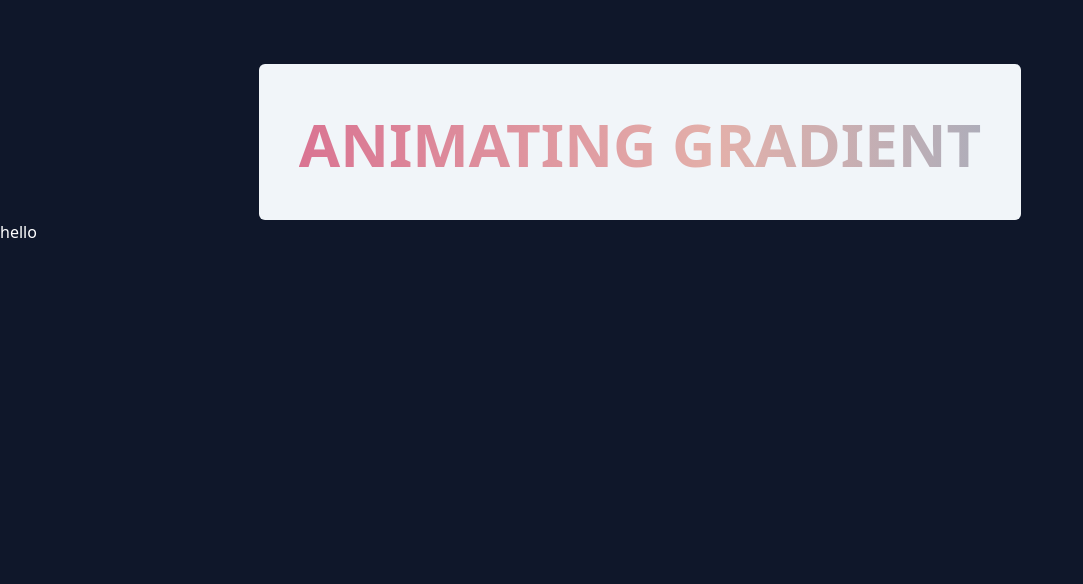
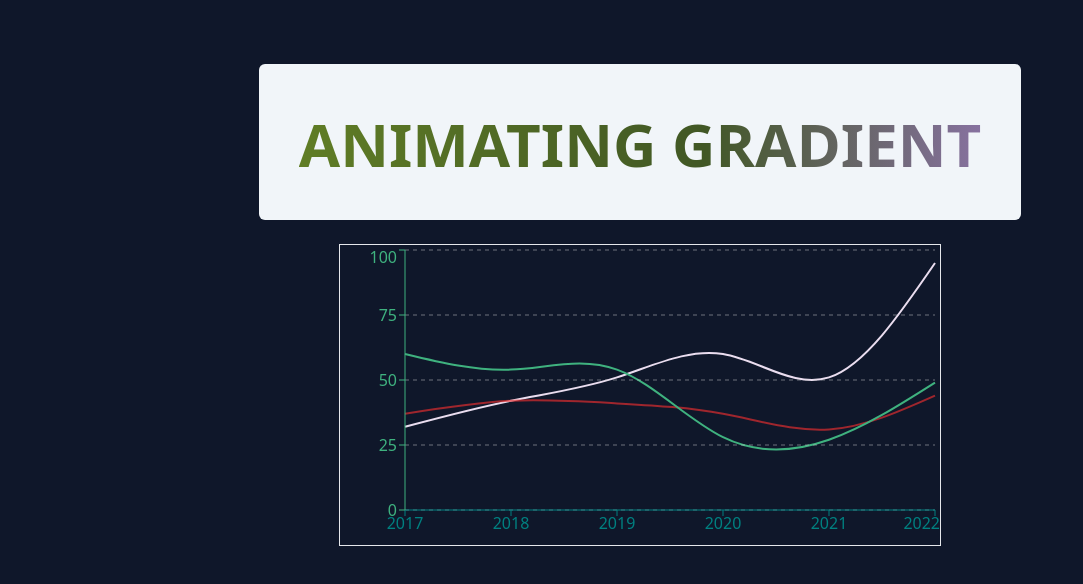
Before and after one commit to rahmanhamim/animation-chart-demo, a Next.js app: page / in a window 1280 px wide. Shown: the top 584 px of the page, without its empty margins (0-1083 px from the left). Built offline with nearby package versions, Linux system fonts and the light colour scheme.

Commit message:
line chart

```diff
--- /dev/null
+++ b/components/LineCharts/LineChartBlock.tsx
@@ -0,0 +1,65 @@
+import React from "react";
+import {
+    LineChart,
+    Line,
+    CartesianGrid,
+    XAxis,
+    YAxis,
+    Tooltip,
+    Legend,
+} from "recharts";
+
+const data = [
+    { name: "2017", react: 32, angular: 37, vue: 60 },
+    { name: "2018", react: 42, angular: 42, vue: 54 },
+    { name: "2019", react: 51, angular: 41, vue: 54 },
+    { name: "2020", react: 60, angular: 37, vue: 28 },
+    { name: "2021", react: 51, angular: 31, vue: 27 },
+    { name: "2022", react: 95, angular: 44, vue: 49 },
+];
+
+const LineChartBlock = () => {
+    return (
+        <div className="border">
+            <LineChart width={600} height={300} data={data}>
+                <Line
+                    dot={false}
+                    type="natural"
+                    dataKey="react"
+                    stroke="#eaddef"
+                    strokeWidth={2}
+                ></Line>
+                <Line
+                    dot={false}
+                    type="natural"
+                    dataKey="angular"
+                    stroke="#e82D2Faa"
+                    strokeWidth={2}
+                ></Line>
+                <Line
+                    dot={false}
+                    type="natural"
+                    dataKey="vue"
+                    stroke="#3FB27F"
+                    strokeWidth={2}
+                ></Line>
+                <CartesianGrid
+                    stroke="#ccc"
+                    strokeDasharray="4 4"
+                    strokeWidth="0.5"
+                    horizontal={true}
+                    vertical={false}
+                />
+                <XAxis dataKey="name" stroke="teal" />
+                <YAxis stroke="#3FB27F" />
+                <Tooltip
+                    cursor={{ strokeDasharray: "3" }}
+                    contentStyle={{ display: "none" }}
+                />
+                {/* <Legend /> */}
+            </LineChart>
+        </div>
+    );
+};
+
+export default LineChartBlock;
--- a/pages/index.tsx
+++ b/pages/index.tsx
@@ -1,4 +1,5 @@
 import { motion } from "framer-motion";
+import LineChartBlock from "../components/LineCharts/LineChartBlock";
 
 export default function Home() {
     const containerVariant = {
@@ -45,7 +46,9 @@ export default function Home() {
                         ANIMATING GRADIENT
                     </motion.h1>
                 </div>
-                <div>hello</div>
+                <div className="my-6 flex justify-center ">
+                    <LineChartBlock />
+                </div>
             </main>
         </motion.div>
     );
--- a/styles/globals.css
+++ b/styles/globals.css
@@ -6,12 +6,12 @@
     /* border: 2px solid red; */
     background-image: linear-gradient(
         90deg,
-        rgba(172, 140, 199, 1) 0%,
-        rgba(213, 86, 134, 1) 29%,
-        rgba(227, 176, 170, 1) 52%,
-        rgb(107, 170, 206) 74%,
-        rgba(144, 180, 97, 1) 89%,
-        rgba(171, 132, 215, 1) 100%
+        rgb(173, 130, 216) 0%,
+        rgb(168, 105, 128) 29%,
+        rgb(175, 60, 47) 52%,
+        rgba(96, 125, 37, 1) 74%,
+        rgba(65, 87, 37, 1) 89%,
+        rgb(141, 116, 170) 100%
     );
     background-clip: text;
     color: transparent;
```
Also changed, not shown: public/assets/marvel-img.jpg (added).
